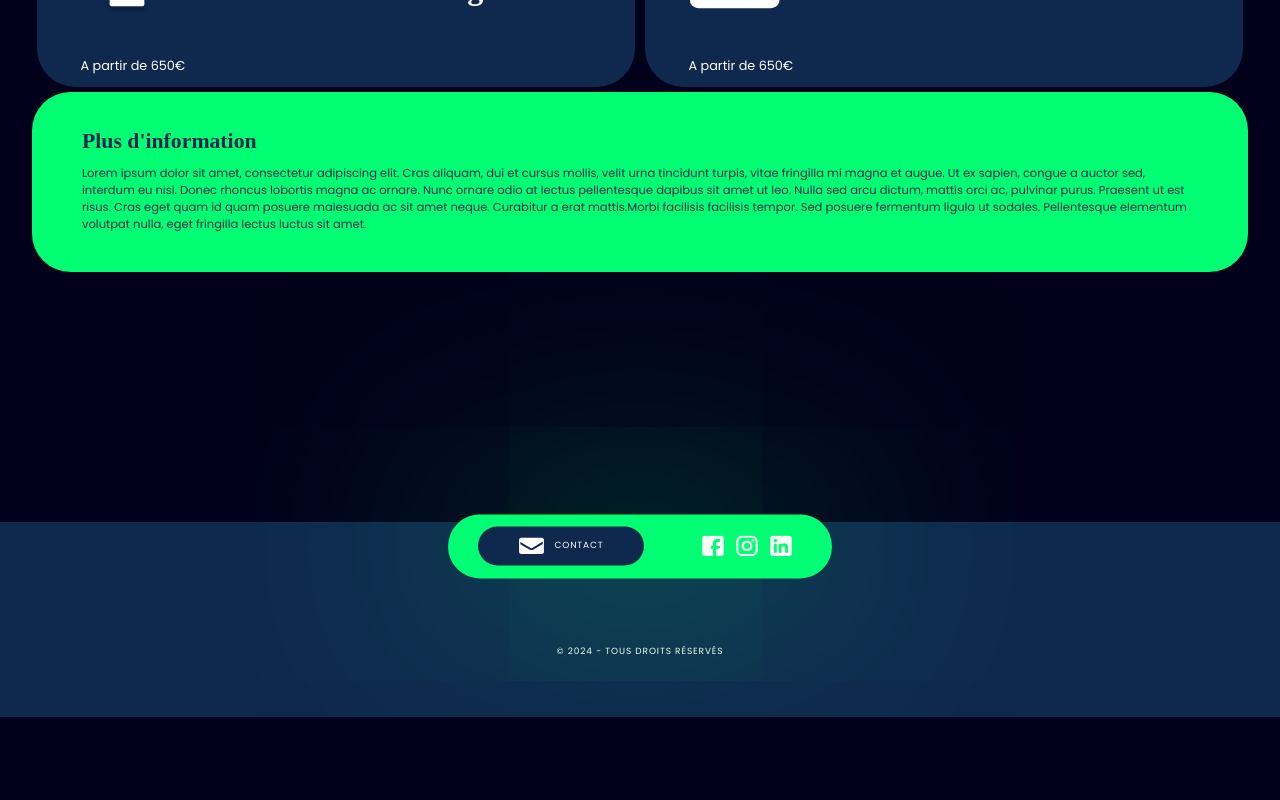
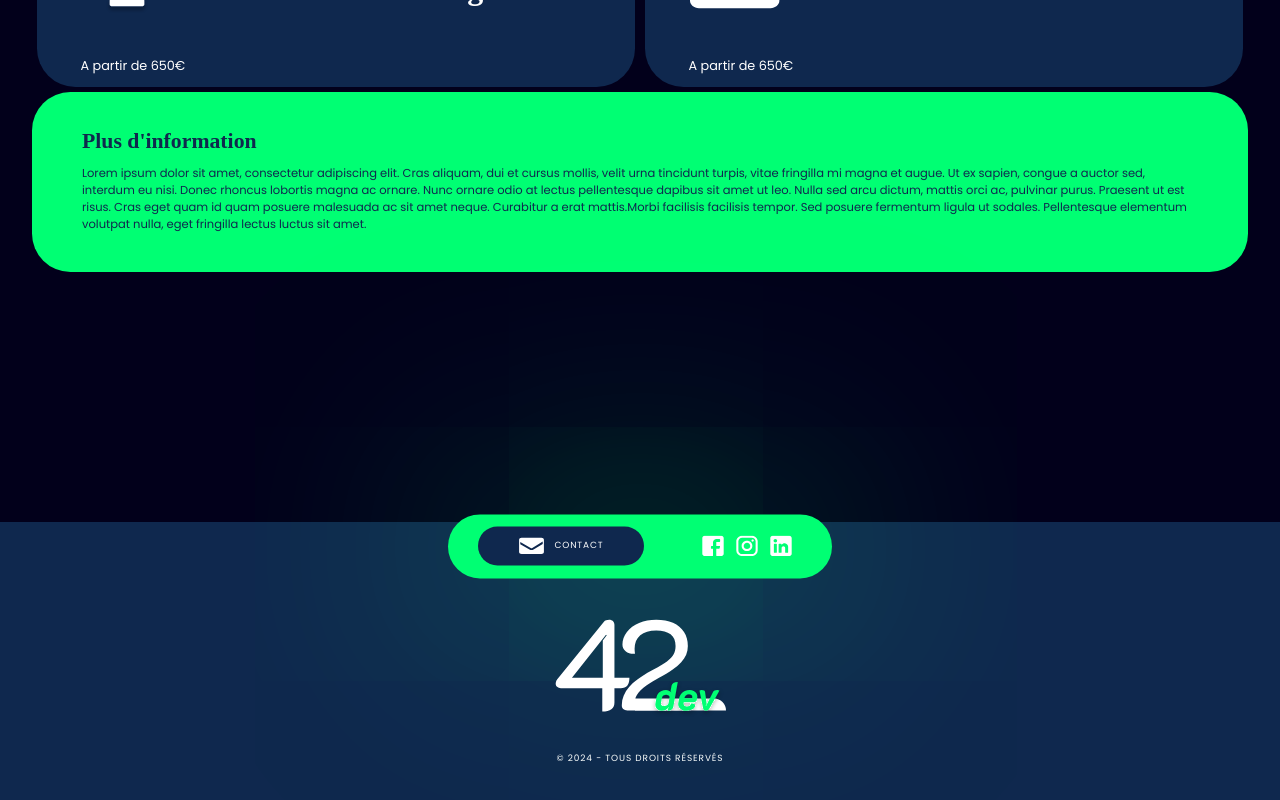
Before and after one commit to Thomasfouquereau/Site-Entreprise, a React (Vite) app in the folder site entreprise/: page /Offre in a window 1280 px wide. Shown: the part 1098-1898 px from the top of the page. Before the commit the page ends 1815 px from the top, so only its background shows below. Built offline with nearby package versions, Linux system fonts and the light colour scheme; a web font is replaced by a local one.

Commit message:
Mise à jour des styles de la page d'accueil et des pages projet

```diff
--- a/site entreprise/src/Accueil/Component/Services.jsx
+++ b/site entreprise/src/Accueil/Component/Services.jsx
@@ -308,7 +308,7 @@ export default function Services() {
                 <Services__wrapper__item5 ref={item5}></Services__wrapper__item5>
                 <Services__wrapper__item6 ref={item6}></Services__wrapper__item6>
                 <Services__wrapper__item7>
-                    <h2>Maintenance Web Expertise</h2>
+                    <h2>Maintenance Web</h2>
                     <p>
                         Nous assurons la maintenance proactive de votre site, garantissant un fonctionnement sans faille. Notre équipe est prête à résoudre rapidement les problèmes et à fournir un support technique de qualité pour une expérience client optimale.
                     </p>
--- a/site entreprise/src/App.jsx
+++ b/site entreprise/src/App.jsx
@@ -13,7 +13,7 @@ import ProjetECommerce from './Projet/ProjetFactory/ProjetECommerce';
 import ProjetApplicationWeb from './Projet/ProjetFactory/ProjetApplicationWeb';
 import ProjetCreatifCoding from './Projet/ProjetFactory/ProjetCreatifCoding';
 import ProjetPortfolio from './Projet/ProjetFactory/ProjetPortfolio';
-import A_TechPro from './A-TechPro/A-TechPro';
+import A_TechPro from './42dev/42dev';
 
 function App() {
 
--- a/site entreprise/src/Footer/Footer.jsx
+++ b/site entreprise/src/Footer/Footer.jsx
@@ -5,6 +5,7 @@ import icon_mail from '../assets/Icon-mail.svg';
 import icon_facebook from '../assets/Icon-fb.svg';
 import icon_instagram from '../assets/Icon-ig.svg';
 import icon_linkedin from '../assets/Icon-in.svg';
+import logo_dev from '../assets/logo-42dev-no-bg.svg';
 
 const theme = {
     primary: "#0f284e",
@@ -62,6 +63,7 @@ const Footer__Container__Contact = styled.div`
         background-color: ${theme.secondary};
         box-shadow: ${theme.primary} 0px 0px 0px 2px;
         transition: all 0.31s ease;
+        transform: scale(1.05);
         img{
             filter: invert(1);
             transition: all 0.31s ease;
@@ -93,7 +95,16 @@ const Footer__Container__Links = styled.div`
     img{
         width: 1.7vw;
         height: 1.7vw;
+        transition: all 0.31s ease;
+        &:hover{
+            filter: invert(1);
+            transform: scale(1.2);
+        }
    }
+`
+
+const Logo = styled.img`
+    transform: translateY(-2vw);
 `
 
 const Footer__Container__Content = styled.div`
@@ -117,6 +128,7 @@ export default function Footer() {
                     <img src={icon_linkedin} />
                 </Footer__Container__Links>
             </Footer__Container>
+            <Logo src={logo_dev} />
             <Footer__Container__Content>
                 <p>© 2024 - Tous droits réservés</p>
             </Footer__Container__Content>
```
Also changed, not shown: site entreprise/src/Accueil/Component/42devPresentation.jsx (added, +11 -0 lines), site entreprise/src/42dev/42dev.jsx (renamed from site entreprise/src/A-TechPro/A-TechPro.jsx), site entreprise/src/assets/logo-42dev-no-bg.svg, site entreprise/src/main.jsx (line endings or trailing spaces).
